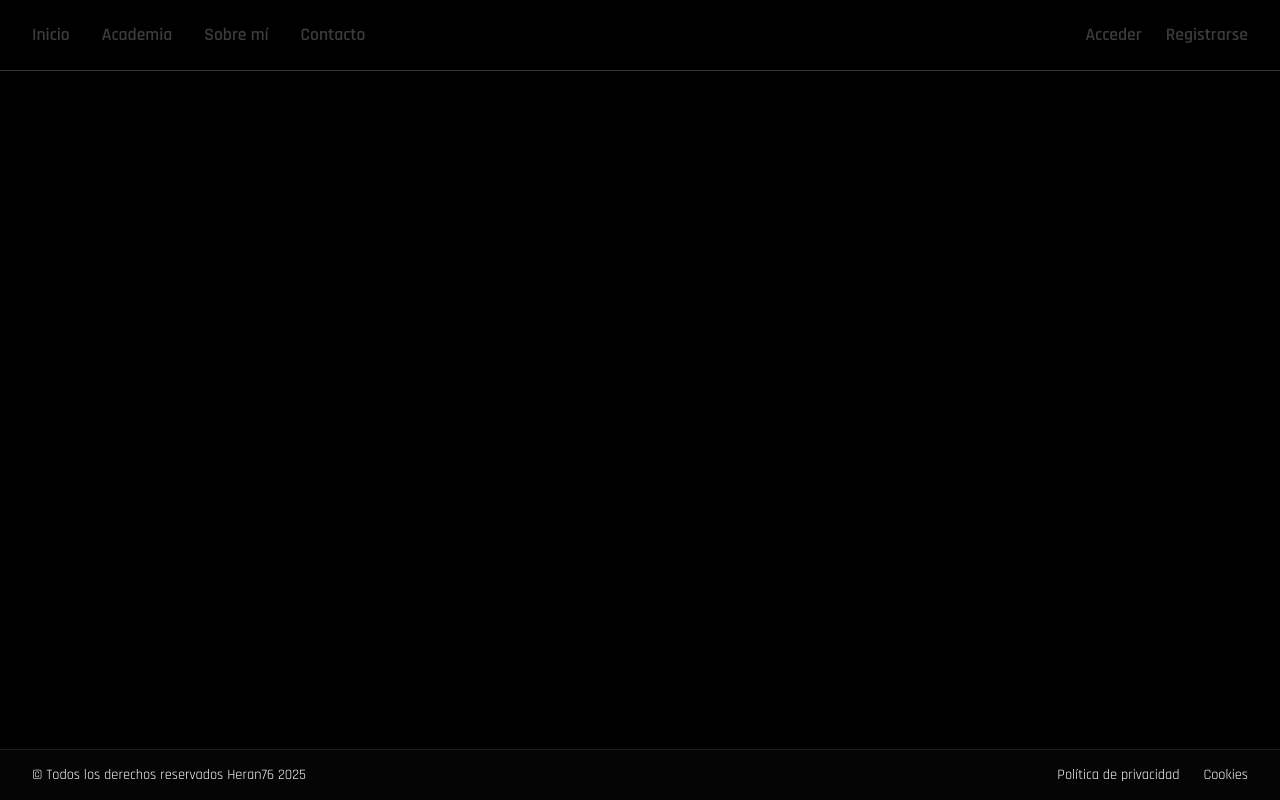
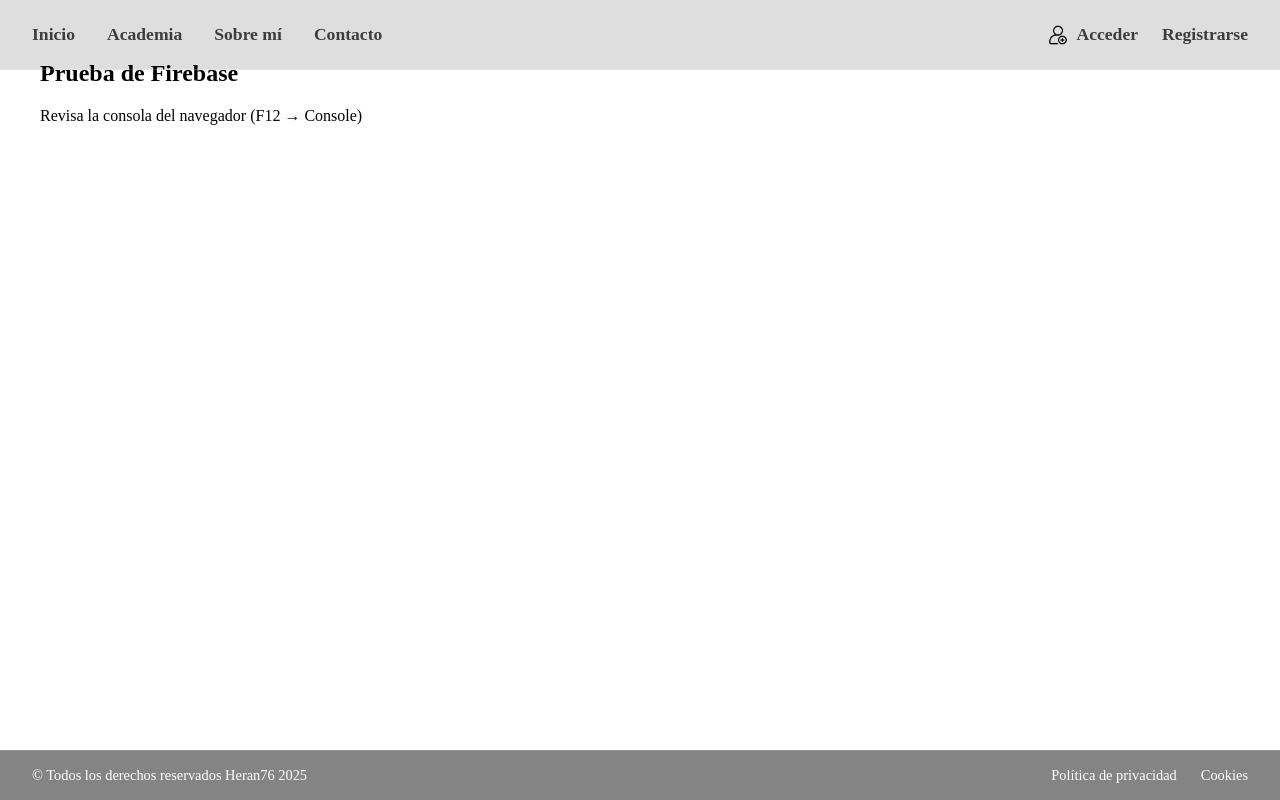
Before and after one commit to Heran76/antonioherediadocente, a React (Vite) app in the folder elerning_plarform/Herandoc/: page /test-firebase in a window 1280 px wide. Built offline with nearby package versions, Linux system fonts and the light colour scheme; no server answers; the database is empty.

Commit message:
conectar base de datos

```diff
--- a/elerning_plarform/Herandoc/src/App.jsx
+++ b/elerning_plarform/Herandoc/src/App.jsx
@@ -1,17 +1,26 @@
-
+import { useEffect } from 'react';
 import Header from './components/Header';
 import Footer from './components/Footer';
 import Home from './pages/Home';
 import SobreMi from './pages/SobreMi';
+import TestFirebase from './pages/TestFirebase'; // Asegúrate de importarlo
 import { BrowserRouter as Router, Routes, Route } from 'react-router-dom';
+import { auth } from './firebase/firebase';
 
 function App() {
+  useEffect(() => {
+    if (process.env.NODE_ENV === 'development') {
+      console.log("Firebase conectado. Usuario actual:", auth.currentUser);
+    }
+  }, []);
+
   return (
     <Router>
       <Header />
       <Routes>
         <Route path="/" element={<Home />} />
         <Route path="/sobre-mi" element={<SobreMi />} />
+        <Route path="/test-firebase" element={<TestFirebase />} />
       </Routes>
       <Footer />
     </Router>
--- /dev/null
+++ b/elerning_plarform/Herandoc/src/context/AuthContext.jsx
@@ -0,0 +1,33 @@
+import { createContext, useContext, useEffect, useState } from 'react';
+import { auth } from '../firebase/firebase';
+
+// 1. Crear el contexto
+const AuthContext = createContext();
+
+// 2. Crear el proveedor
+export function AuthProvider({ children }) {
+  const [currentUser, setCurrentUser] = useState(null);
+  const [loading, setLoading] = useState(true);
+
+  useEffect(() => {
+    const unsubscribe = auth.onAuthStateChanged(user => {
+      setCurrentUser(user);
+      setLoading(false);
+    });
+
+    return unsubscribe;
+  }, []);
+
+  const value = { currentUser };
+
+  return (
+    <AuthContext.Provider value={value}>
+      {!loading && children}
+    </AuthContext.Provider>
+  );
+}
+
+// 3. Crear el hook personalizado
+export function useAuth() {
+  return useContext(AuthContext);
+}
--- a/elerning_plarform/Herandoc/src/firebase/firebase.js
+++ b/elerning_plarform/Herandoc/src/firebase/firebase.js
@@ -1,6 +1,10 @@
 // Import the functions you need from the SDKs you need
 import { initializeApp } from "firebase/app";
 import { getAnalytics } from "firebase/analytics";
+import { getAuth } from "firebase/auth";
+import { getFirestore } from "firebase/firestore";
+import { getStorage } from "firebase/storage";
+
 // TODO: Add SDKs for Firebase products that you want to use
 // https://firebase.google.com/docs/web/setup#available-libraries
 
@@ -19,3 +23,7 @@ const firebaseConfig = {
 // Initialize Firebase
 const app = initializeApp(firebaseConfig);
 const analytics = getAnalytics(app);
+// Exporta los servicios que necesitarás
+export const auth = getAuth(app);
+export const db = getFirestore(app);
+export const storage = getStorage(app);
--- a/elerning_plarform/Herandoc/src/index.css
+++ b/elerning_plarform/Herandoc/src/index.css
@@ -1,6 +1,8 @@
 *{
   font-family: 'Rajdhani', 'Orbitron', sans-serif;
+
 }
 body{
   background-color:linear-gradient(to bottom, rgba(253, 253, 253, 0.866) 0%, rgba(231, 225, 225, 0.759) 100%), radial-gradient(at 50% 0%, rgba(255,255,255,0.10) 0%, rgba(246, 243, 243, 0.025) 50%);
+
 }
--- a/elerning_plarform/Herandoc/src/main.jsx
+++ b/elerning_plarform/Herandoc/src/main.jsx
@@ -1,10 +1,13 @@
-import { StrictMode } from 'react'
-import { createRoot } from 'react-dom/client'
-import './index.css'
-import App from './App.jsx'
-import './styles/reset.css';
-createRoot(document.getElementById('root')).render(
-  <StrictMode>
-    <App />
-  </StrictMode>,
-)
+import React from 'react';
+import ReactDOM from 'react-dom/client';
+import App from './App';
+import { AuthProvider } from './context/AuthContext'; // Solo esta importación
+
+const root = ReactDOM.createRoot(document.getElementById('root'));
+root.render(
+  <React.StrictMode>
+    <AuthProvider>
+      <App />
+    </AuthProvider>
+  </React.StrictMode>
+);
--- /dev/null
+++ b/elerning_plarform/Herandoc/src/pages/TestFirebase.jsx
@@ -0,0 +1,19 @@
+import { auth, db } from '../firebase/firebase';
+import { useEffect } from 'react';
+import { collection, getDocs } from 'firebase/firestore';
+
+export default function TestFirebase() {
+  useEffect(() => {
+    console.log("Usuario actual:", auth.currentUser);
+    getDocs(collection(db, 'cursos')).then((snapshot) => {
+      console.log("Cursos:", snapshot.docs.map(doc => doc.data()));
+    });
+  }, []);
+
+  return (
+    <main style={{ minHeight: '60vh', padding: '2rem' }}>
+      <h2>Prueba de Firebase</h2>
+      <p>Revisa la consola del navegador (F12 → Console)</p>
+    </main>
+  );
+}
--- a/elerning_plarform/Herandoc/src/styles/home.css
+++ b/elerning_plarform/Herandoc/src/styles/home.css
@@ -1,5 +1,6 @@
 body{
-  background-color: rgb(0, 0, 0);
+  background-color: linear-gradient(to bottom, rgba(254, 254, 254, 0.875) 0%, rgba(231, 225, 225, 0.759) 100%), radial-gradient(at 50% 0%, rgba(255,255,255,0.10) 0%, rgba(246, 243, 243, 0.025) 50%);
+
 }
 
 .home-page {
```
Also changed, not shown: elerning_plarform/Herandoc/src/components/auth/login.jsx (added), elerning_plarform/Herandoc/src/components/auth/register.jsx (added), elerning_plarform/Herandoc/src/firebase/firestore.js (added), elerning_plarform/Herandoc/src/services/courseService.js (added).
